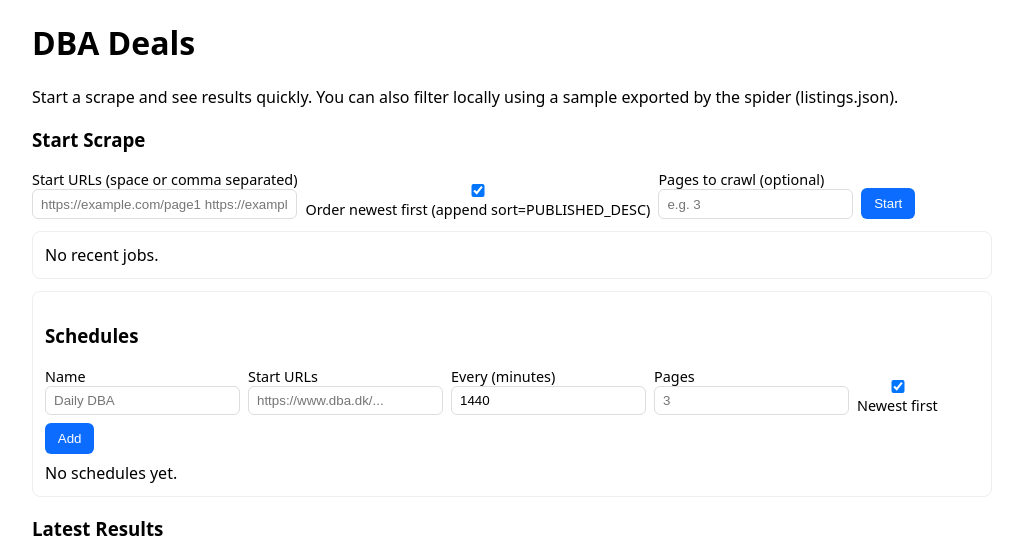
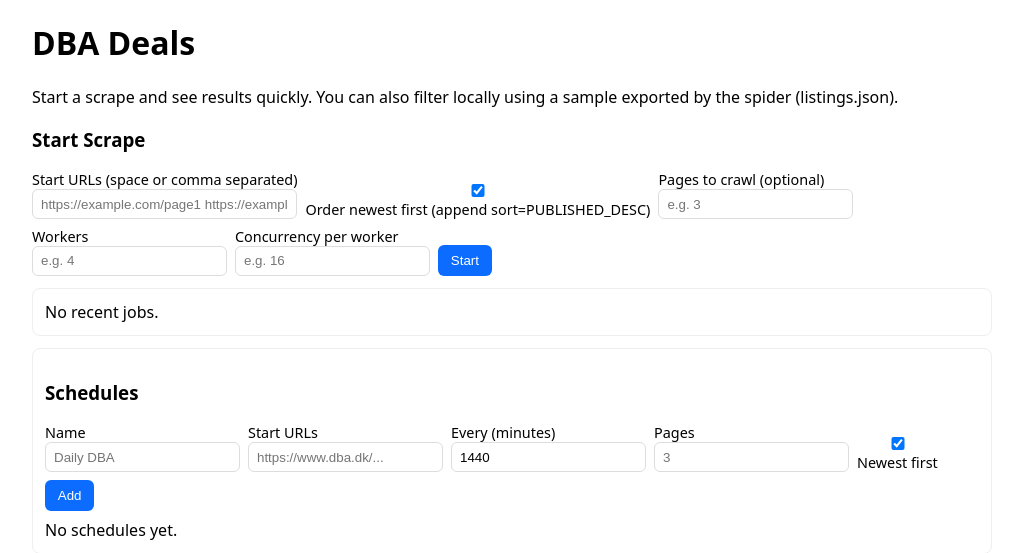
Before and after one commit to darksworm/DBAAgent, a FastAPI app: page / in a window 1280 px wide. Shown: the top 553 px of the page, without its empty margins (128-1151 px from the left). Run offline with FastAPI, Linux system fonts and the light colour scheme; data that the repository does not hold is empty; some libraries are stand-ins or nearby versions.

Commit message:
feat(scrape): support parallel runs via workers and per-worker concurrency settings; shard start URLs across workers

```diff
--- a/src/dba_agent/web/jobs.py
+++ b/src/dba_agent/web/jobs.py
@@ -53,6 +53,7 @@ class JobManager:
         max_pages: Optional[int] = None,
         newest_first: bool = False,
         stop_before_ts: Optional[str] = None,
+        settings: Optional[dict[str, object]] = None,
     ) -> ScrapeJob:
         job_id = uuid.uuid4().hex[:8]
         outfile = Path.cwd() / f"scrape-{job_id}.jl"
@@ -82,6 +83,10 @@ class JobManager:
                 "-a",
                 f"stop_before_ts={stop_before_ts}",
             ]
+        # Extra Scrapy settings from caller
+        if settings:
+            for k, v in settings.items():
+                cmd += ["-s", f"{k}={v}"]
         cmd += [
             "-o",
             str(outfile),
--- a/src/dba_agent/web/main.py
+++ b/src/dba_agent/web/main.py
@@ -221,7 +221,33 @@ def start_scrape(
         max_pages = int(pages) if pages else None
     except Exception:
         max_pages = None
-    job = jobs.start(start_urls, max_pages=max_pages, newest_first=bool(newest_first))
+    try:
+        worker_count = int(workers) if workers else 1
+    except Exception:
+        worker_count = 1
+    try:
+        conc = int(concurrency) if concurrency else None
+    except Exception:
+        conc = None
+
+    extra_settings = {}
+    if conc and conc > 0:
+        extra_settings.update({
+            "CONCURRENT_REQUESTS": conc,
+            "CONCURRENT_REQUESTS_PER_DOMAIN": conc,
+            "AUTOTHROTTLE_ENABLED": False,
+            "DOWNLOAD_DELAY": 0,
+        })
+
+    urls = [u for u in start_urls.replace(",", " ").split() if u]
+    if worker_count <= 1 or len(urls) <= 1:
+        jobs.start(start_urls, max_pages=max_pages, newest_first=bool(newest_first), settings=extra_settings or None)
+    else:
+        n = max(1, min(worker_count, len(urls)))
+        size = (len(urls) + n - 1) // n
+        shards = [" ".join(urls[i : i + size]) for i in range(0, len(urls), size)]
+        for shard in shards:
+            jobs.start(shard, max_pages=max_pages, newest_first=bool(newest_first), settings=extra_settings or None)
     return templates.TemplateResponse(
         "partials/scrape_jobs.html",
         {"request": request, "jobs": jobs.list_recent()},
--- a/src/dba_agent/web/templates/index.html
+++ b/src/dba_agent/web/templates/index.html
@@ -60,6 +60,12 @@
       <label>Pages to crawl (optional)
         <input name="pages" type="number" min="1" placeholder="e.g. 3" />
       </label>
+      <label>Workers
+        <input name="workers" type="number" min="1" placeholder="e.g. 4" />
+      </label>
+      <label>Concurrency per worker
+        <input name="concurrency" type="number" min="1" placeholder="e.g. 16" />
+      </label>
       <button type="submit">Start</button>
     </form>
     <div id="scrape-status"></div>
```
